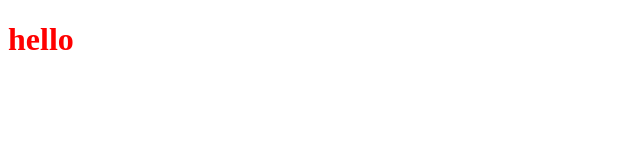
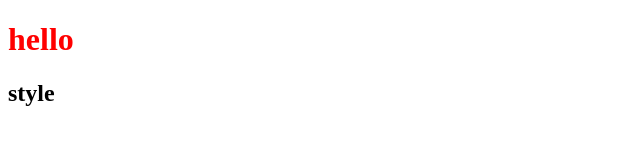
Before and after one commit to Ram1597/webdev, a plain HTML site: page Web 55days/day9.html in a window 1280 px wide. Shown: the full height of the page, 0-640 px from the left. Drawn offline with Linux system fonts and the light colour scheme.

Commit message:
version1

```diff
--- a/Web 55days/day9.html
+++ b/Web 55days/day9.html
@@ -13,6 +13,7 @@
 </head>
 <body>
     <h1 style="color:blue;">hello</h1>
+    <h2>style</h2>
 
 </body>
 </html>
```
